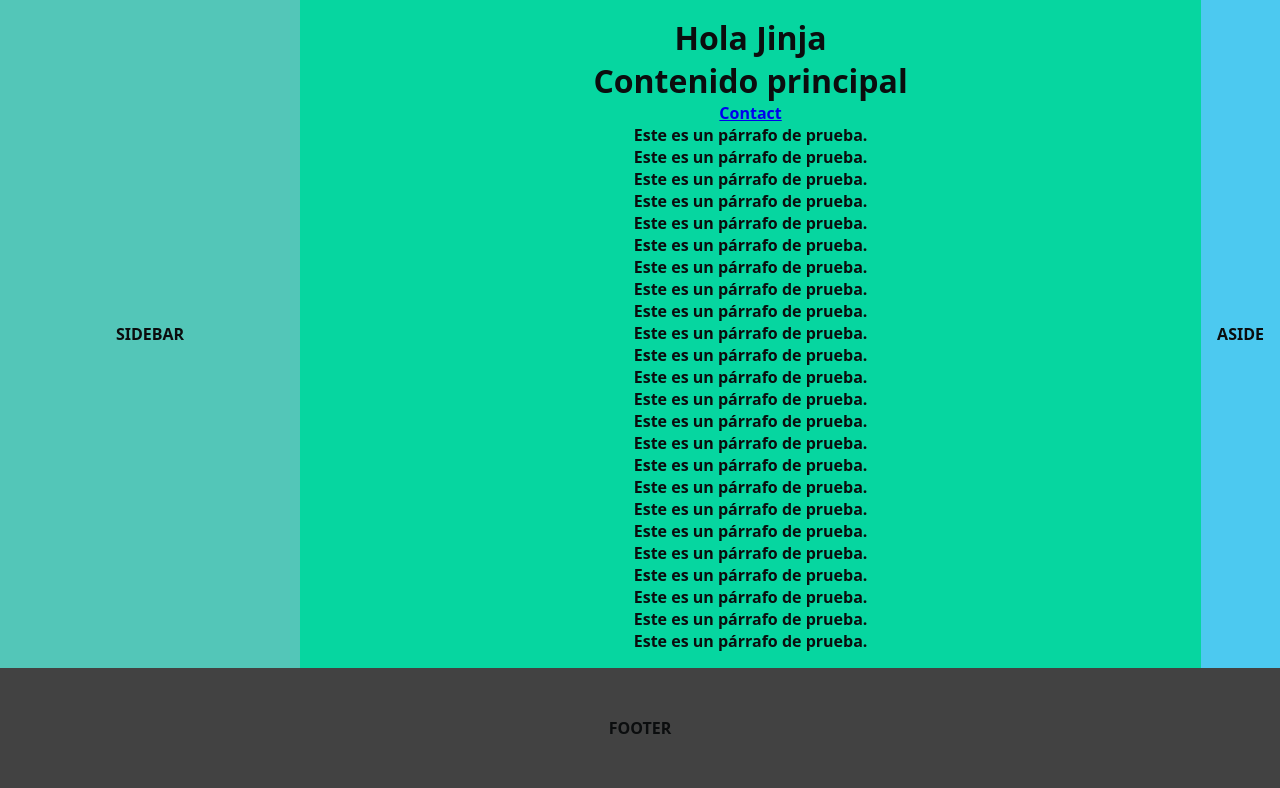
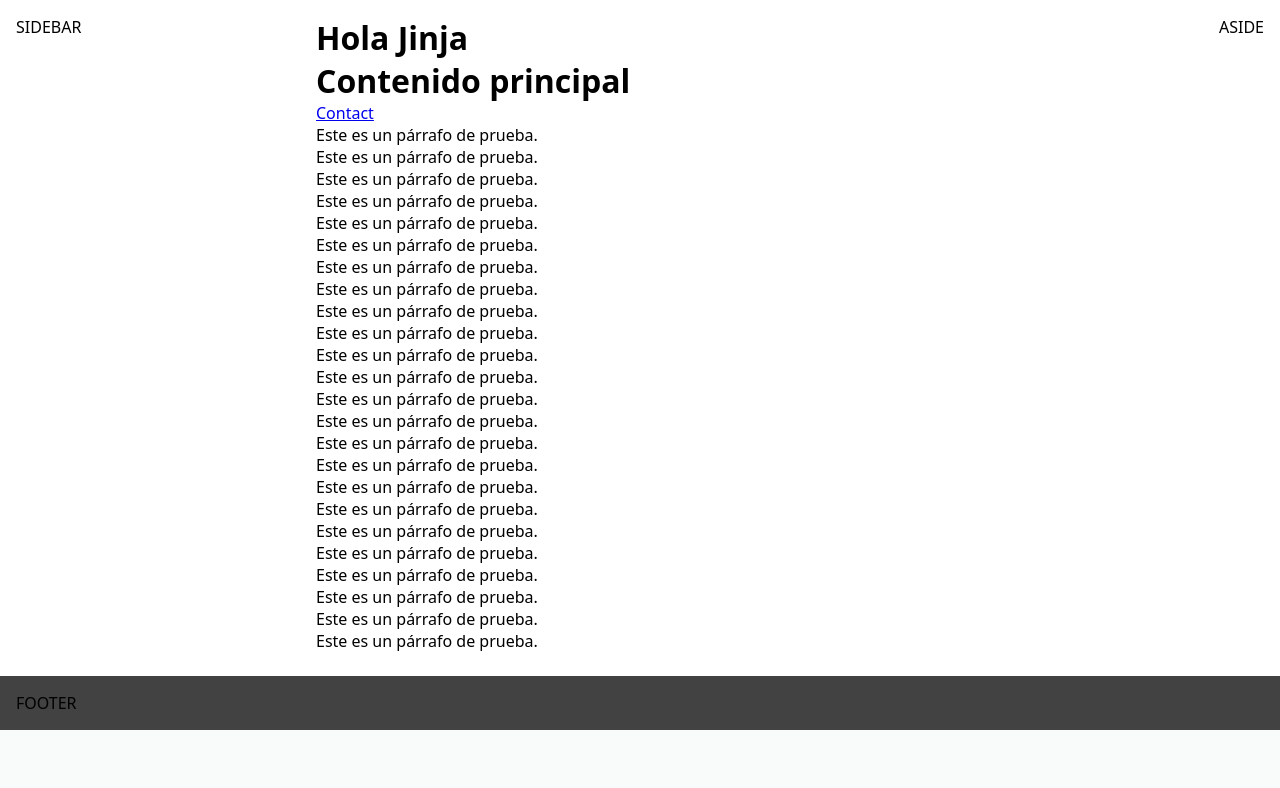
Before and after one commit to AlbertoRigoglioso/PrimerosPasos, a Flask app: page / in a window 1280 px wide. Shown: the part 70-858 px from the top of the page. After the commit the page ends 800 px from the top, so only its background shows below. Run offline with Flask 3, Linux system fonts and the light colour scheme.

Commit message:
Update styles.css

```diff
--- a/static/css/styles.css
+++ b/static/css/styles.css
@@ -48,6 +48,13 @@ main   { grid-area: main;   background: var(--c-main);   padding: 16px; overflow
 aside  { grid-area: aside;  background: var(--c-aside);  padding: 16px; }
 footer { grid-area: footer; background: var(--c-footer); padding: 16px; }
 
+/*Corregido al blanco*/
+
+sidebar{ grid-area: sidebar;background: white;padding: 16px; }
+main   { grid-area: main;   background: white;   padding: 16px; overflow-y: auto;}
+aside  { grid-area: aside;  background: white;  padding: 16px; }
+footer { grid-area: footer; background: var(--c-footer); padding: 16px; }
+
 /* Responsive: apilar en una columna en pantallas estrechas */
 @media (max-width: 800px) {
   .layout {
@@ -61,7 +68,7 @@ footer { grid-area: footer; background: var(--c-footer); padding: 16px; }
       "footer";
   }
 }
-
+var
 /* Solo para que el texto se vea centrado y claro */
 .box { display: grid; place-items: center; min-height: 120px; font-weight: 700; color: #0b0d0e; }
 
```
